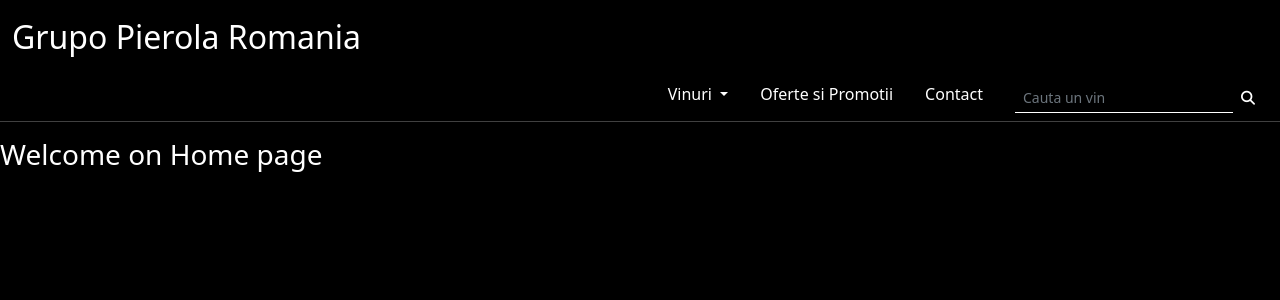
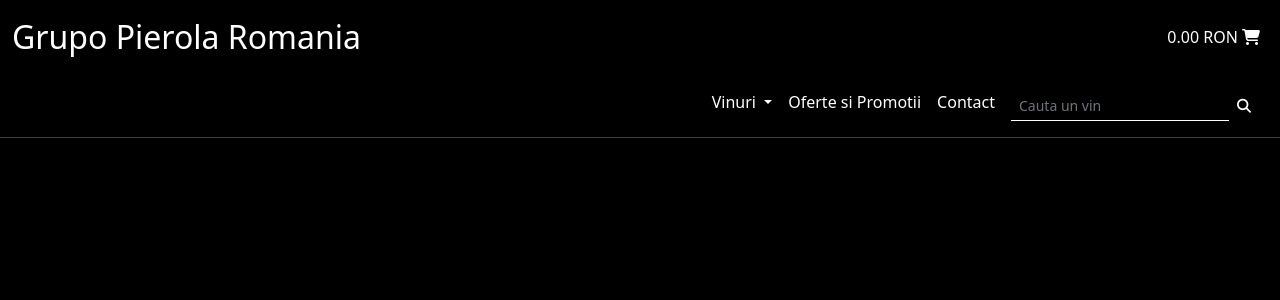
Before and after one commit to BuleandraGeorge/GPR-Official, a Django app: page / in a window 1280 px wide. Shown: the top 300 px of the page. Run offline with Django 3.2, Linux system fonts and the light colour scheme; some libraries are stand-ins or nearby versions.

Commit message:
Restyling Header

```diff
--- a/home/templates/home/home.html
+++ b/home/templates/home/home.html
@@ -1,4 +1,3 @@
 {% extends "base.html" %}
 {% block content %}
-    <h3>Welcome on Home page</h3>
 {% endblock%}
--- a/templates/base.html
+++ b/templates/base.html
@@ -13,16 +13,58 @@
     <title>GPR {%block title %}{% endblock %}</title>
   </head>
   <body class="text-white" style="background-color: black;">
-      <header >
-        <div class="navbar">
-            <div class="container-fluid">
-                <a class="navbar-brand text-reset" href="#" style="font-size:2rem">Grupo Pierola Romania</a>
-            </div>
-        </div>
-          {% include 'headers/other_than_mobile.html' %}
-
-      </header>
-
+<nav class="navbar navbar-expand-lg d-none d-md-block">
+  <div class="container-fluid">
+    <a class="navbar-brand text-white" href="#" style="font-size: 2rem;">Grupo Pierola Romania</a>
+    <ul class="navbar-nav">
+        <li class="nav-item">
+            <a class="nav-link text-white" href="#">0.00 RON <i class="fas fa-shopping-cart"></i></a>
+        </li>
+    </ul>
+  </div>
+</nav>
+<nav class="navbar navbar-expand-lg">
+  <div class="container-fluid">
+    <a class="navbar-brand text-white d-md-none" href="#">Grupo Pierola Romania</a>
+    <button class="navbar-toggler navbar-dark" type="button" data-bs-toggle="collapse" data-bs-target="#navbarNav" aria-controls="navbarNav" aria-expanded="false" aria-label="Toggle navigation">
+      <span class="navbar-toggler-icon"></span>
+    </button>
+    <div class="collapse navbar-collapse justify-content-end" id="navbarNav">
+      <ul class="navbar-nav">
+        <li class="nav-item dropdown">
+          <a class="nav-link dropdown-toggle text-white" href="#" id="navbarDropdown" role="button" data-bs-toggle="dropdown" aria-expanded="false">
+            Vinuri
+          </a>
+          <ul class="dropdown-menu text-center rounded-0 m-0 " style="background-color: black;" aria-labelledby="navbarDropdown">
+            <li><a class="dropdown-item text-white" href="#">Rosii</a></li>
+            <li><a class="dropdown-item text-white" href="#">Rose</a></li>
+            <li><a class="dropdown-item text-white" href="#">Albe</a></li>
+          </ul>
+        </li>
+         <li class="nav-item">
+            <a class="nav-link text-white" href="#">Oferte si Promotii</a>
+        </li>
+        <li class="nav-item">
+            <a class="nav-link text-white" href="#">Contact</a>
+        </li>
+        <li class="nav-item d-md-none">
+            <a class="nav-link text-white" href="#">0.00 RON <i class="fas fa-shopping-cart"></i></a>
+        </li>
+        <li class="nav-item">
+            <a class="nav-link text-white" href="#">
+                <form>
+                    <div class="input-group input-group-sm">
+                        <input type="text" name="q" class="form-control text-white rounded-0 border-start-0 border-end-0    border-top-0 border-white" placeholder="Cauta un vin" style="background-color:black;">
+                        <button type="submit" class="btn btn-small text-white"><i class="fas fa-search"></i></button>
+                    </div>
+                </form>
+            </a>
+        </li>
+      </ul>
+    </div>
+  </div>
+</nav>
+<hr class="text-white mt-0">
     {% block content %}
     {% endblock %}
     {% block extra_js%}
--- a/templates/headers/other_than_mobile.html
+++ /dev/null
@@ -1,29 +0,0 @@
-<ul class="nav justify-content-end ">
-  <li class="nav-item dropdown">
-          <a class="nav-link dropdown-toggle text-white" href="#" id="navbarDropdown" role="button" data-bs-toggle="dropdown" aria-expanded="false">
-            Vinuri
-          </a>
-          <ul class="dropdown-menu" aria-labelledby="navbarDropdown">
-            <li><a class="dropdown-item" href="#">Rosii</a></li>
-            <li><a class="dropdown-item" href="#">Rose</a></li>
-            <li><a class="dropdown-item" href="#">Albe</a></li>
-          </ul>
-        </li>
-  <li class="nav-item">
-    <a class="nav-link text-white" href="#">Oferte si Promotii</a>
-  </li>
-  <li class="nav-item">
-    <a class="nav-link text-white" href="#">Contact</a>
-  </li>
-  <li class="nav-item">
-    <a class="nav-link text-white" href="#">
-        <form>
-            <div class="input-group input-group-sm">
-                <input type="text" name="q" class="form-control text-white rounded-0 border-start-0 border-end-0 border-top-0 border-white" placeholder="Cauta un vin" style="background-color:black;">
-                <button type="submit" class="btn btn-small text-white"><i class="fas fa-search"></i></button>
-            </div>
-        </form>
-    </a>
-  </li>
-</ul>
-  <hr class="mt-0 text-white">
```
Also changed, not shown: templates/headers/mobile_nav.html (deleted).
